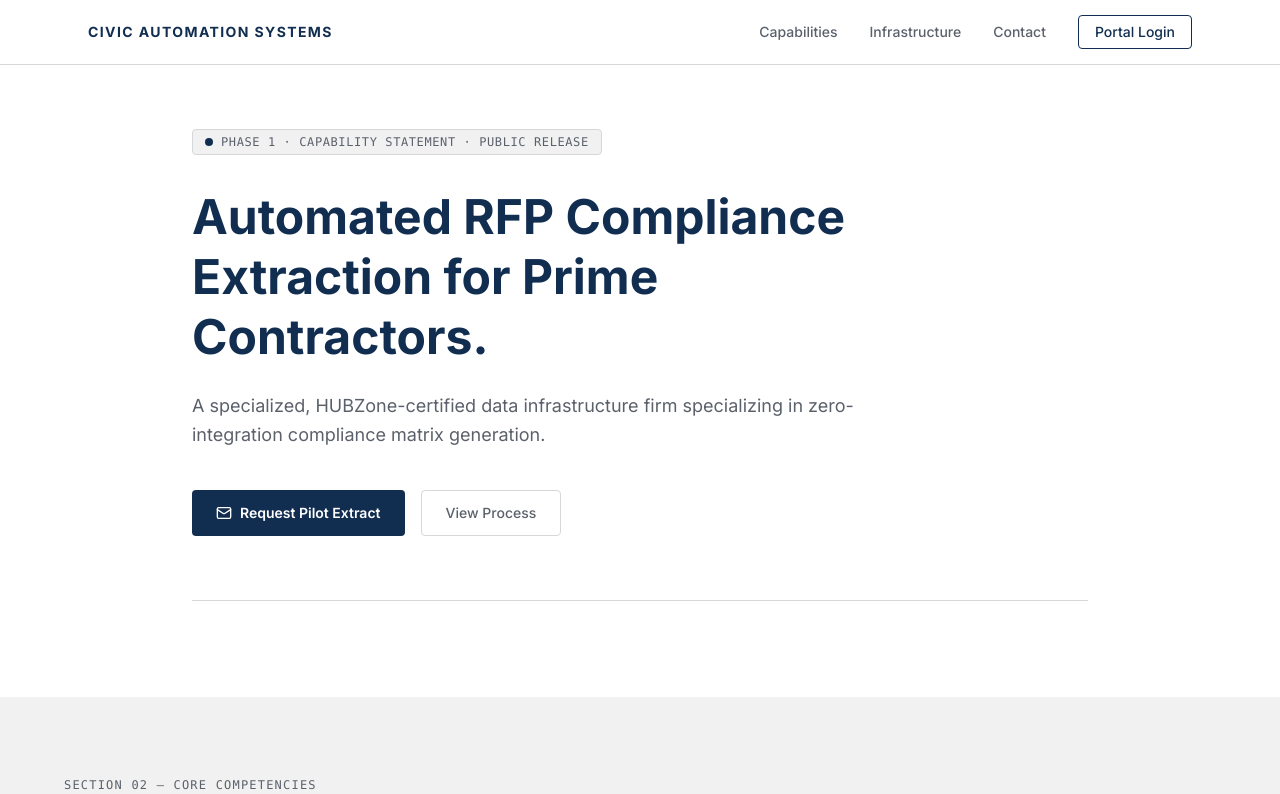
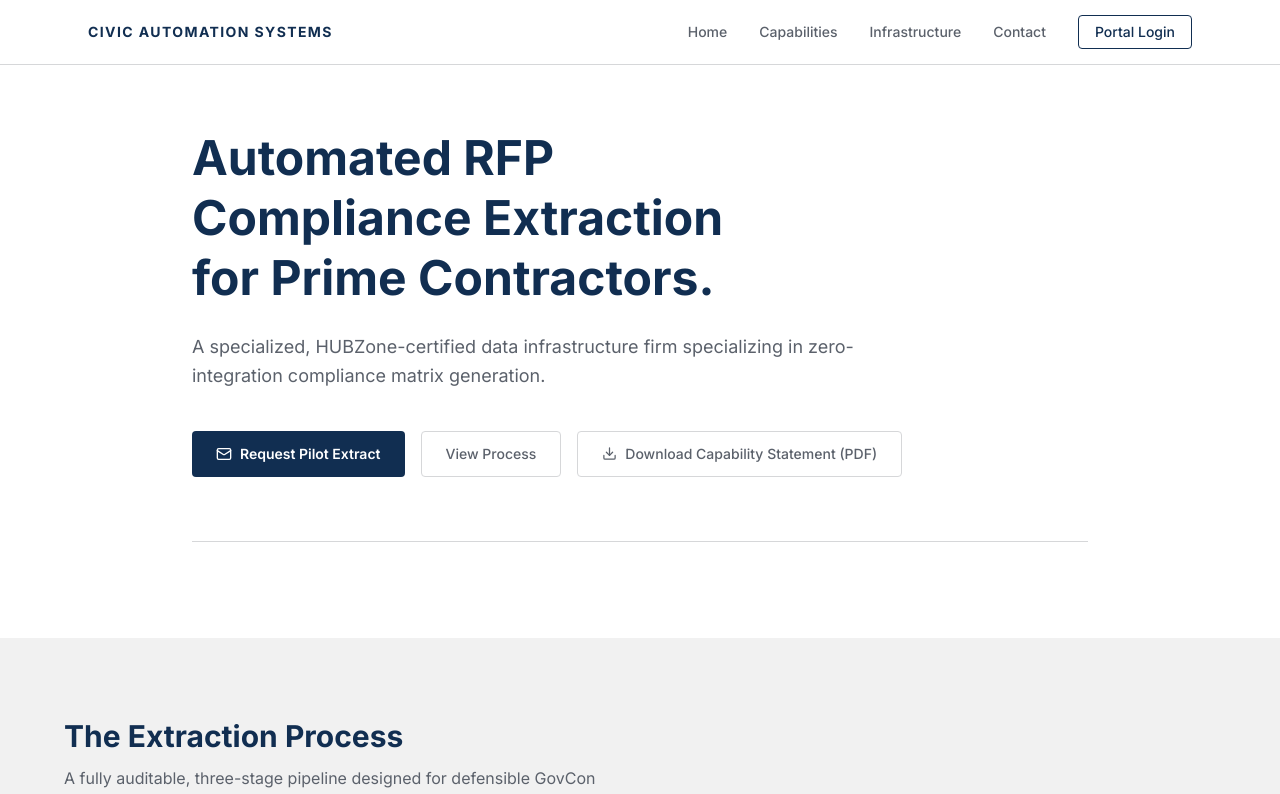
Before and after one commit to civicsystemai/civicmas-website, a Next.js app: page / in a window 1280 px wide. Shown: the top 794 px of the page. Built offline with nearby package versions, Linux system fonts and the light colour scheme.

Commit message:
ux: nav Home link, badge removal, section labels, text-balance, PDF download button

```diff
--- a/app/capabilities/page.tsx
+++ b/app/capabilities/page.tsx
@@ -1,4 +1,5 @@
 import type { Metadata } from "next";
+import { Download } from "lucide-react";
 import PageLayout from "@/components/PageLayout";
 
 export const metadata: Metadata = {
@@ -75,7 +76,7 @@ export default function Capabilities() {
           <p className="text-xs font-mono tracking-widest uppercase text-[#D6D7D9] mb-3">
             Civic Automation Systems — Capability Statement
           </p>
-          <h1 className="text-3xl md:text-4xl font-bold mb-4">Core Competencies</h1>
+          <h1 className="text-3xl md:text-4xl font-bold mb-4 text-balance">Core Competencies</h1>
           <p className="text-[#D6D7D9] max-w-2xl text-sm leading-relaxed">
             Automated data extraction services purpose-built for federal proposal operations.
             All processing occurs on stateless processing environments with zero integration
@@ -102,7 +103,7 @@ export default function Capabilities() {
                 </span>
               </div>
 
-              <h2 className="text-xl md:text-2xl font-bold text-[#112E51] mb-5">
+              <h2 className="text-xl md:text-2xl font-bold text-[#112E51] mb-5 text-balance">
                 {svc.title}
               </h2>
 
@@ -153,12 +154,22 @@ export default function Capabilities() {
               Initial pilot extracts are available at no cost for qualified prime contractors.
             </p>
           </div>
-          <a
-            href="mailto:colin@civicmas.com?subject=Pilot Extract Request"
-            className="inline-block px-6 py-3 bg-[#112E51] text-white text-sm font-semibold rounded-sm hover:bg-[#1a3f6f] transition-colors w-fit shrink-0"
-          >
-            Request Pilot Extract
-          </a>
+          <div className="flex flex-col sm:flex-row gap-3 shrink-0">
+            <a
+              href="mailto:colin@civicmas.com?subject=Pilot Extract Request"
+              className="inline-block px-6 py-3 bg-[#112E51] text-white text-sm font-semibold rounded-sm hover:bg-[#1a3f6f] transition-colors w-fit"
+            >
+              Request Pilot Extract
+            </a>
+            <a
+              href="/Civic-Automation-Systems-Cap-Statement.pdf"
+              download
+              className="inline-flex items-center gap-2 px-6 py-3 border border-[#112E51] text-[#112E51] text-sm font-medium rounded-sm hover:bg-[#112E51] hover:text-white transition-colors w-fit"
+            >
+              <Download size={15} />
+              Download Capability Statement (PDF)
+            </a>
+          </div>
         </div>
       </div>
     </PageLayout>
--- a/app/contact/page.tsx
+++ b/app/contact/page.tsx
@@ -17,7 +17,7 @@ export default function Contact() {
           <p className="text-xs font-mono tracking-widest uppercase text-[#D6D7D9] mb-3">
             Civic Automation Systems — Engagement Intake
           </p>
-          <h1 className="text-3xl md:text-4xl font-bold mb-4">Initiate a Pilot Extract</h1>
+          <h1 className="text-3xl md:text-4xl font-bold mb-4 text-balance">Initiate a Pilot Extract</h1>
           <p className="text-[#D6D7D9] max-w-xl text-sm leading-relaxed">
             Initial pilot extracts are available at no cost for qualified prime contractors.
             Turnaround on first contact is typically within one business day.
--- a/app/infrastructure/page.tsx
+++ b/app/infrastructure/page.tsx
@@ -67,7 +67,7 @@ export default function Infrastructure() {
           <p className="text-xs font-mono tracking-widest uppercase text-[#D6D7D9] mb-3">
             Civic Automation Systems — Security Architecture
           </p>
-          <h1 className="text-3xl md:text-4xl font-bold mb-4">
+          <h1 className="text-3xl md:text-4xl font-bold mb-4 text-balance">
             Zero-Trust Data Isolation & Security Posture
           </h1>
           <p className="text-[#D6D7D9] max-w-2xl text-sm leading-relaxed">
@@ -89,7 +89,7 @@ export default function Infrastructure() {
                 </span>
               </div>
 
-              <h2 className="text-xl md:text-2xl font-bold text-[#112E51] mb-1">{sec.title}</h2>
+              <h2 className="text-xl md:text-2xl font-bold text-[#112E51] mb-1 text-balance">{sec.title}</h2>
               <p className="text-sm font-mono text-[#5B616B] mb-6">{sec.subtitle}</p>
 
               <p className="text-[#5B616B] leading-relaxed mb-10 max-w-3xl">{sec.body}</p>
--- a/app/privacy/page.tsx
+++ b/app/privacy/page.tsx
@@ -88,7 +88,7 @@ export default function Privacy() {
           <p className="text-xs font-mono tracking-widest uppercase text-[#D6D7D9] mb-3">
             Legal Document — Effective Date: January 1, 2026
           </p>
-          <h1 className="text-3xl md:text-4xl font-bold">Privacy Policy</h1>
+          <h1 className="text-3xl md:text-4xl font-bold text-balance">Privacy Policy</h1>
           <p className="text-[#D6D7D9] text-sm mt-3">
             Civic Media and Automation Systems LLC · civicmas.com
           </p>
@@ -100,7 +100,7 @@ export default function Privacy() {
           <div className="space-y-10">
             {sections.map((sec) => (
               <div key={sec.num} className="border-b border-[#D6D7D9] pb-10 last:border-0">
-                <h2 className="text-base font-bold text-[#112E51] mb-4">
+                <h2 className="text-base font-bold text-[#112E51] mb-4 text-balance">
                   {sec.num} {sec.title}
                 </h2>
                 <div className="text-sm text-[#5B616B] leading-relaxed whitespace-pre-line">
--- a/app/terms/page.tsx
+++ b/app/terms/page.tsx
@@ -108,7 +108,7 @@ export default function Terms() {
           <p className="text-xs font-mono tracking-widest uppercase text-[#D6D7D9] mb-3">
             Legal Document — Effective Date: January 1, 2026
           </p>
-          <h1 className="text-3xl md:text-4xl font-bold">Terms of Service</h1>
+          <h1 className="text-3xl md:text-4xl font-bold text-balance">Terms of Service</h1>
           <p className="text-[#D6D7D9] text-sm mt-3">
             Civic Media and Automation Systems LLC · civicmas.com
           </p>
@@ -120,7 +120,7 @@ export default function Terms() {
           <div className="space-y-10">
             {sections.map((sec) => (
               <div key={sec.num} className="border-b border-[#D6D7D9] pb-10 last:border-0">
-                <h2 className="text-base font-bold text-[#112E51] mb-4">
+                <h2 className="text-base font-bold text-[#112E51] mb-4 text-balance">
                   {sec.num} {sec.title}
                 </h2>
                 <div className="text-sm text-[#5B616B] leading-relaxed whitespace-pre-line">
--- a/components/Compliance.tsx
+++ b/components/Compliance.tsx
@@ -11,10 +11,7 @@ export default function Compliance() {
     <section id="compliance" className="py-20 px-6 bg-[#5B616B]">
       <div className="max-w-6xl mx-auto">
         <div className="mb-10">
-          <p className="text-xs text-[#D6D7D9] font-mono tracking-widest uppercase mb-2">
-            Section 03 — Trust & Compliance
-          </p>
-          <h2 className="text-2xl md:text-3xl font-bold text-white">
+          <h2 className="text-2xl md:text-3xl font-bold text-white text-balance">
             Federal Identifiers
           </h2>
           <p className="text-[#D6D7D9] mt-3 max-w-xl text-sm">
--- a/components/Hero.tsx
+++ b/components/Hero.tsx
@@ -1,18 +1,10 @@
-import { Mail } from "lucide-react";
+import { Mail, Download } from "lucide-react";
 
 export default function Hero() {
   return (
     <section className="pt-32 pb-24 px-6 bg-white">
       <div className="max-w-4xl mx-auto">
-        {/* Classification-style badge */}
-        <div className="inline-flex items-center gap-2 mb-8 px-3 py-1 border border-[#D6D7D9] rounded-sm bg-[#F1F1F1]">
-          <span className="w-2 h-2 rounded-full bg-[#112E51] shrink-0" />
-          <span className="text-xs text-[#5B616B] font-mono tracking-wider uppercase">
-            Phase 1 · Capability Statement · Public Release
-          </span>
-        </div>
-
-        <h1 className="text-3xl md:text-5xl font-bold text-[#112E51] leading-tight mb-6 max-w-3xl">
+        <h1 className="text-3xl md:text-5xl font-bold text-[#112E51] leading-tight mb-6 max-w-3xl text-balance">
           Automated RFP Compliance Extraction for Prime Contractors.
         </h1>
 
@@ -35,6 +27,14 @@ export default function Hero() {
           >
             View Process
           </a>
+          <a
+            href="/Civic-Automation-Systems-Cap-Statement.pdf"
+            download
+            className="inline-flex items-center gap-2 px-6 py-3 border border-[#D6D7D9] text-[#5B616B] text-sm font-medium rounded-sm hover:border-[#112E51] hover:text-[#112E51] transition-colors w-fit"
+          >
+            <Download size={15} />
+            Download Capability Statement (PDF)
+          </a>
         </div>
 
         {/* Rule */}
--- a/components/Navbar.tsx
+++ b/components/Navbar.tsx
@@ -21,6 +21,12 @@ export default function Navbar() {
         </a>
 
         <div className="hidden md:flex items-center gap-8">
+          <a
+            href="/"
+            className="text-[#5B616B] text-sm font-medium hover:text-[#112E51] transition-colors"
+          >
+            Home
+          </a>
           <a
             href="/capabilities"
             className="text-[#5B616B] text-sm font-medium hover:text-[#112E51] transition-colors"
--- a/components/Process.tsx
+++ b/components/Process.tsx
@@ -24,10 +24,7 @@ export default function Process() {
     <section id="process" className="py-20 px-6 bg-[#F1F1F1]">
       <div className="max-w-6xl mx-auto">
         <div className="mb-12">
-          <p className="text-xs text-[#5B616B] font-mono tracking-widest uppercase mb-2">
-            Section 02 — Core Competencies
-          </p>
-          <h2 className="text-2xl md:text-3xl font-bold text-[#112E51]">
+          <h2 className="text-2xl md:text-3xl font-bold text-[#112E51] text-balance">
             The Extraction Process
           </h2>
           <p className="text-[#5B616B] mt-3 max-w-xl">
```
